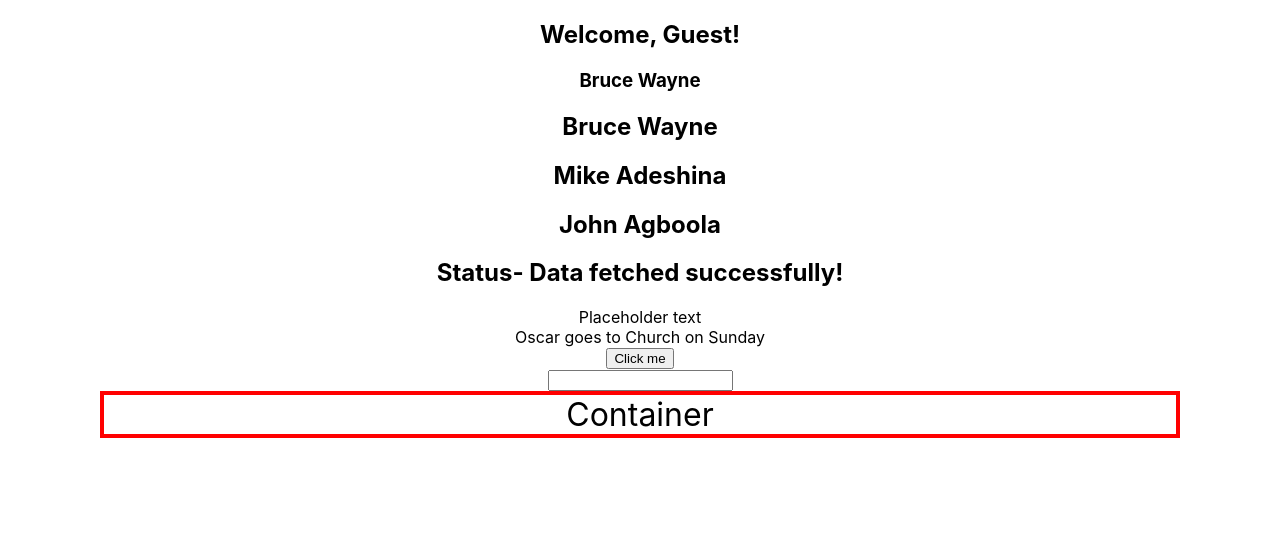
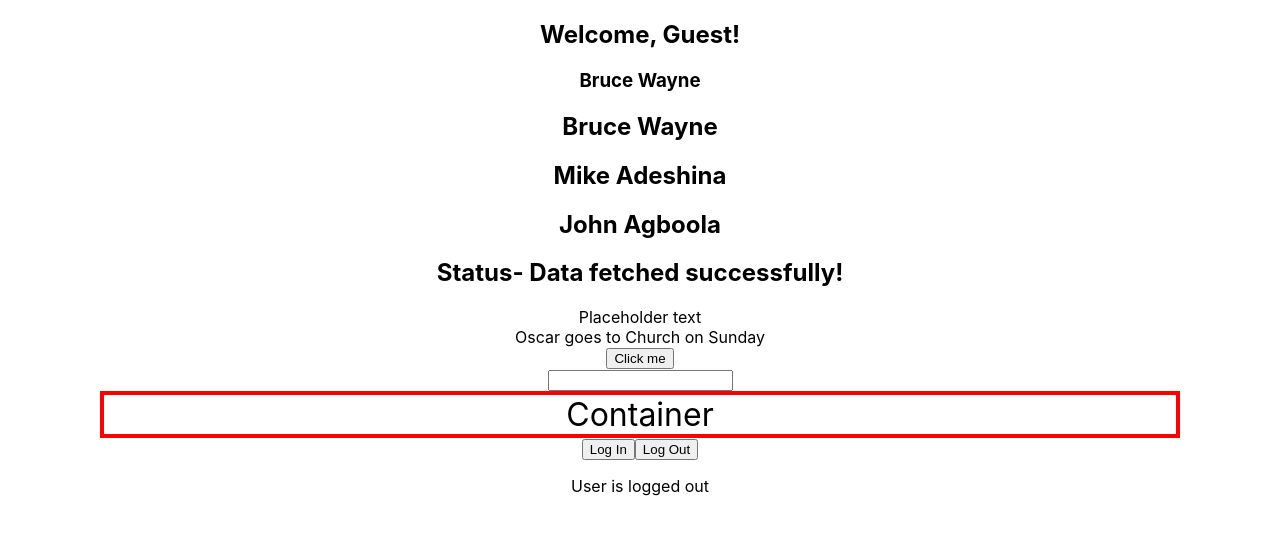
Before and after one commit to michado2019/typescript-demo-1, a React (Create React App) app: page / in a window 1280 px wide. Shown: the top 534 px of the page. Built offline with nearby package versions, Linux system fonts and the light colour scheme.

Commit message:
useState hook

```diff
--- a/src/App.tsx
+++ b/src/App.tsx
@@ -6,6 +6,7 @@
 import Person from './components/Person';
 import PersonList from './components/PersonList';
 import Status from './components/Status';
+import LoggedIn from './components/state/LoggedIn';
 
 function App() {
   const name = {
@@ -44,6 +45,7 @@
       <br />
       <Input handleChange={handleChange} value=''/>
       <Container styles={{border: "4px solid red", fontSize: "32px", margin: "0 100px"}} />
+      <LoggedIn />
     </div>
   );
 }
--- /dev/null
+++ b/src/components/state/LoggedIn.tsx
@@ -0,0 +1,22 @@
+import {useState} from 'react'
+
+const LoggedIn = () => {
+
+    const [isLoggedIn, setIsLoggedIn] = useState(false)
+
+    const handleLogin = () => {
+        setIsLoggedIn(true)
+    }
+    const handleLogout = () => {
+        setIsLoggedIn(false)
+    }
+  return (
+    <div>
+        <button onClick={handleLogin}>Log In</button>
+        <button onClick={handleLogout}>Log Out</button>
+        <p>User is {isLoggedIn ? "logged in" : "logged out"}</p>
+    </div>
+  )
+}
+
+export default LoggedIn
```
